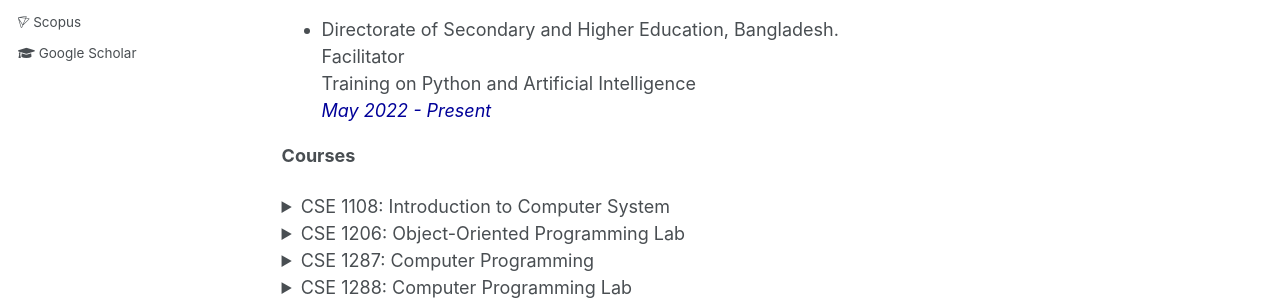
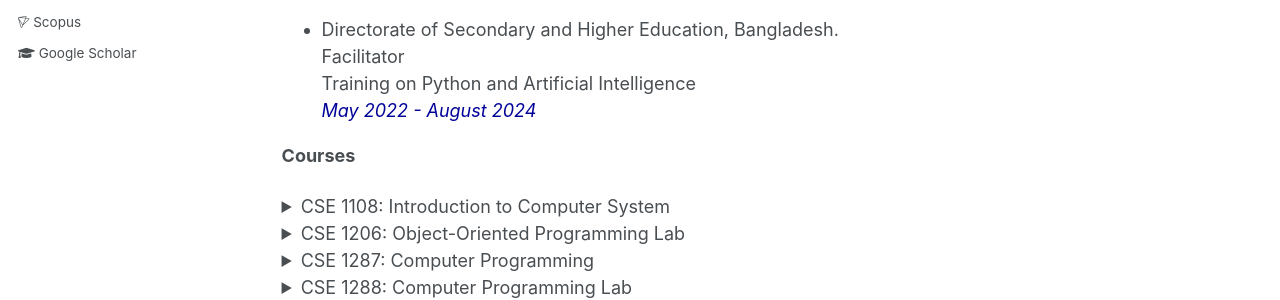
Before and after one commit to shawon-tanvir/shawon-tanvir.github.io, a Jekyll site: the page built from _pages/teaching.md, in a window 1280 px wide and 1246 px high. Shown: the part 612-912 px from the top of the window. Built offline with Jekyll 4.4.1, drawn with Linux system fonts in a browser that asks for light colours.

Commit message:
Update end date for training experience

```diff
--- a/_pages/teaching.md
+++ b/_pages/teaching.md
@@ -27,7 +27,7 @@ Department of Computer Science and Engineering<br />
 * Directorate of Secondary and Higher Education, Bangladesh.<br />
 Facilitator<br />
 Training on Python and Artificial Intelligence<br />
-<i style='color:#000099;'>May 2022 - Present</i> <br />
+<i style='color:#000099;'>May 2022 - August 2024</i> <br />
 
 <b>Courses</b>
 <details>
```
